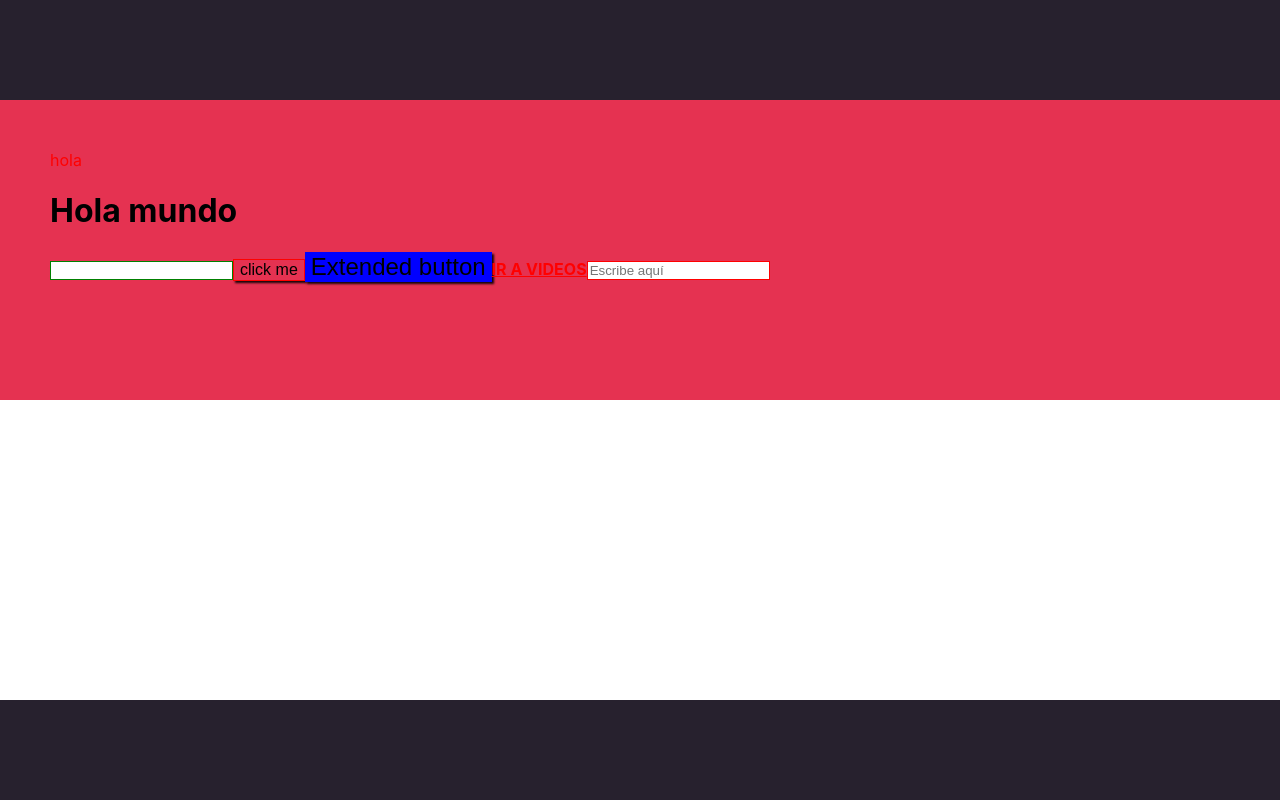
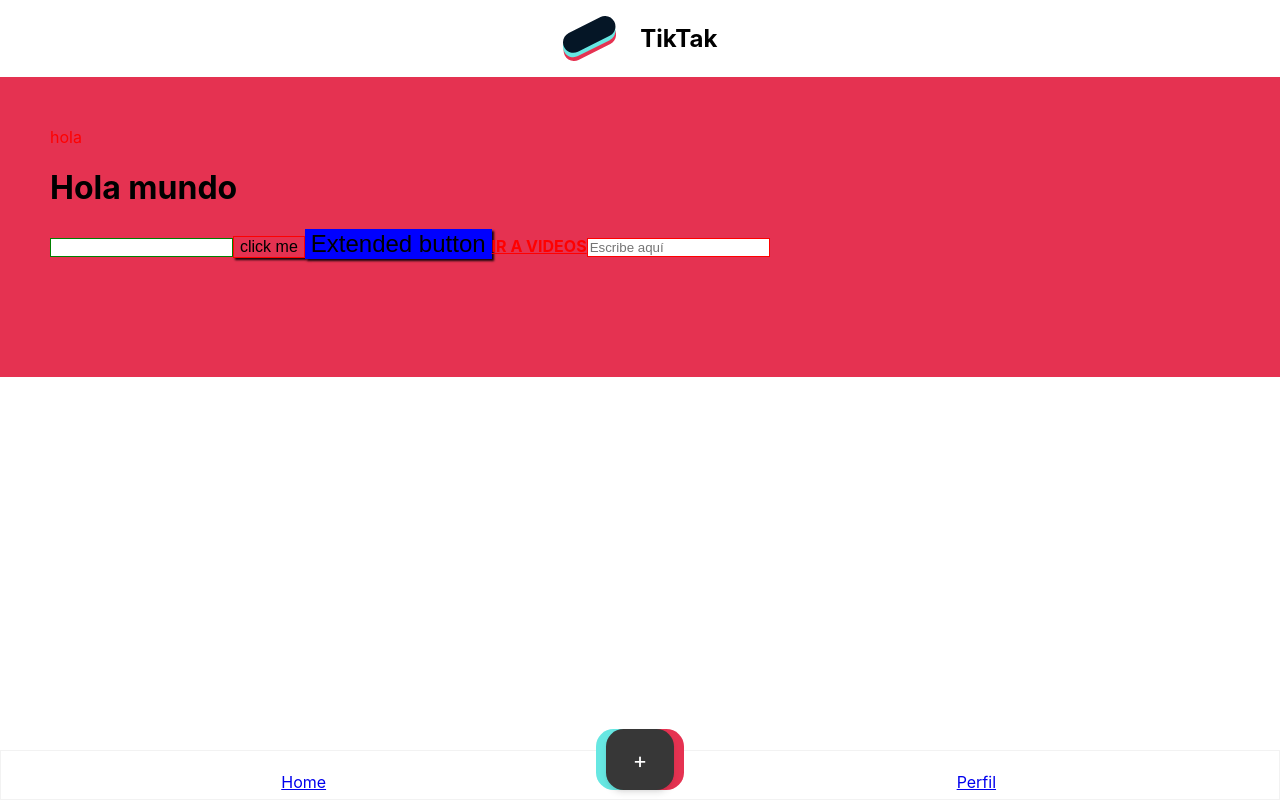
Before and after one commit to gustavoromerocl/single-page-applications-react, a React (Create React App) app in the folder react-spa/: page / in a window 1280 px wide. Built offline with nearby package versions, Linux system fonts and the light colour scheme.

Commit message:
styled components - navegacion del encabezado y del pie de pagina

```diff
--- a/react-spa/src/App.js
+++ b/react-spa/src/App.js
@@ -24,7 +24,8 @@ import { VideoShow } from './videos/VideoShow';
 import { Profile } from './users/Profile';
 import { Home } from './Home';
 import { ThemeProvider } from 'styled-components';
-import theme, { Layout } from './theme';
+import theme from './theme';
+import Layout from './components/Layout';
 
 let NotImplemented = () => {
   return (
--- /dev/null
+++ b/react-spa/src/components/Footer.jsx
@@ -0,0 +1,66 @@
+import React from 'react'
+import { Link } from 'react-router-dom';
+import styled from 'styled-components';
+
+let FooterContainer = styled.footer`
+  display: grid;
+  grid-template-columns: minmax(auto,1fr) auto  minmax(auto,1fr);
+  border: 1px solid;
+  border-color: ${({theme}) => theme.colors.gray };
+  height: 3em;
+  text-align:center;
+  justify-content:space-around;
+  align-items:center;
+`;
+
+let FABButton = styled(Link)`
+  border-radius:${({ theme }) => theme.dims.borderRadius.normal };
+  padding: ${({theme}) => theme.dims.padding.largePadding };
+  background-color: ${({ theme }) => theme.colors.black};
+  color: ${({ theme }) => theme.colors.white};
+  display:flex;
+  font-size:1.5em;
+  align-items:center;
+  justify-content:center;
+  border:0;
+  box-shadow:${({ theme }) => theme.shadows.depth2};
+  cursor:pointer;
+  position: relative;
+  top:-1em;
+  font-size:22px;
+  text-decoration:none;
+  z-index:1;
+  transform-style: preserve-3d;
+  &::after, &::before{
+    content:'';
+    width:100%;
+    height:100%;
+    top:0px;
+    border-radius:${({ theme }) => theme.dims.borderRadius.normal };
+    position:absolute;
+    z-index:-1;
+    background-color:pink;
+    transform: translateZ(-1px);
+  }
+  &::before{
+    left:-10px;
+    background-color:${({theme}) => theme.colors.blue }
+  }
+  &::after{
+    right:-10px;
+    background-color:${({ theme }) => theme.colors.accent }
+  }
+`;
+
+const Footer = () => {
+    return (
+        <FooterContainer>
+            <Link to="/videos">Home</Link>
+            <FABButton to="/videos/nuevo"> + </FABButton>
+            <Link to="/usuarios/miperfil">Perfil</Link>
+
+        </FooterContainer>
+    )
+}
+
+export default Footer
--- /dev/null
+++ b/react-spa/src/components/Header.jsx
@@ -0,0 +1,22 @@
+import React from 'react'
+import styled from 'styled-components'
+import { Title } from '../theme';
+
+
+//Cuando se exporta un componente con styled-components, es necesario pasarle la clase generada al contenedor mediante las props
+const Header = (props) => {
+    return (
+        <header className={props.className}>
+            <img src='logo.svg' height={45}></img>
+            <Title>TikTak</Title>
+        </header>
+    )
+}
+
+export default styled(Header)`
+    text-align: center;
+    padding: 1em 0;
+    & img{
+        vertical-align: middle;
+    }
+`;
--- /dev/null
+++ b/react-spa/src/components/Layout.jsx
@@ -0,0 +1,20 @@
+import React from 'react'
+import { LayoutContainer } from '../theme'
+import Footer from './Footer'
+import Header from './Header'
+
+const Layout = (props) => {
+    return(
+        <LayoutContainer>
+            <nav>
+                <Header/>
+            </nav>
+            <main>
+                {props.children}
+            </main>
+            <Footer />
+        </LayoutContainer>
+    )
+}
+
+export default Layout
--- a/react-spa/src/theme/index.js
+++ b/react-spa/src/theme/index.js
@@ -49,19 +49,17 @@ export default {
     }
   }
 
-let LayoutContainer = styled.div`
+  export let LayoutContainer = styled.div`
     display: grid;
     min-height: 100vh;
     grid-template-rows: auto minmax(0,1fr) auto;
 
     & nav{
-        height: 100px;
-        background-color: ${({theme}) => theme.colors.dark };
+
     }
 
     & footer{
-        height: 100px;
-        background-color: ${({theme}) => theme.colors.dark };
+
     }
 `;
 
@@ -71,15 +69,7 @@ export let SmallContainer = styled.div`
     margin: 0 auto;
 `;
 
-export let Layout = (props) => {
-    return <LayoutContainer>
-        <nav></nav>
-        <main>
-            {props.children}
-        </main>
-        <footer></footer>
-    </LayoutContainer>
-}
+
 
 export let ClearButton = styled.button`
   outline:0;
@@ -109,3 +99,13 @@ export let SvgButton = styled(ReactSVG)`
     fill: ${({ theme }) => theme.colors.white } !important;
   }
 `;
+
+export let Title = styled.h1`
+  font-size:${({theme}) => theme.dims.fonts.medium };
+  font-weight:bold;
+  display:inline-block;
+  margin-block-start:0;
+  margin-block-end:0;
+  margin-left:${({theme}) => theme.dims.margin.intersection };
+  vertical-align: middle;
+`;
```
Also changed, not shown: react-spa/public/logo.svg (added).
